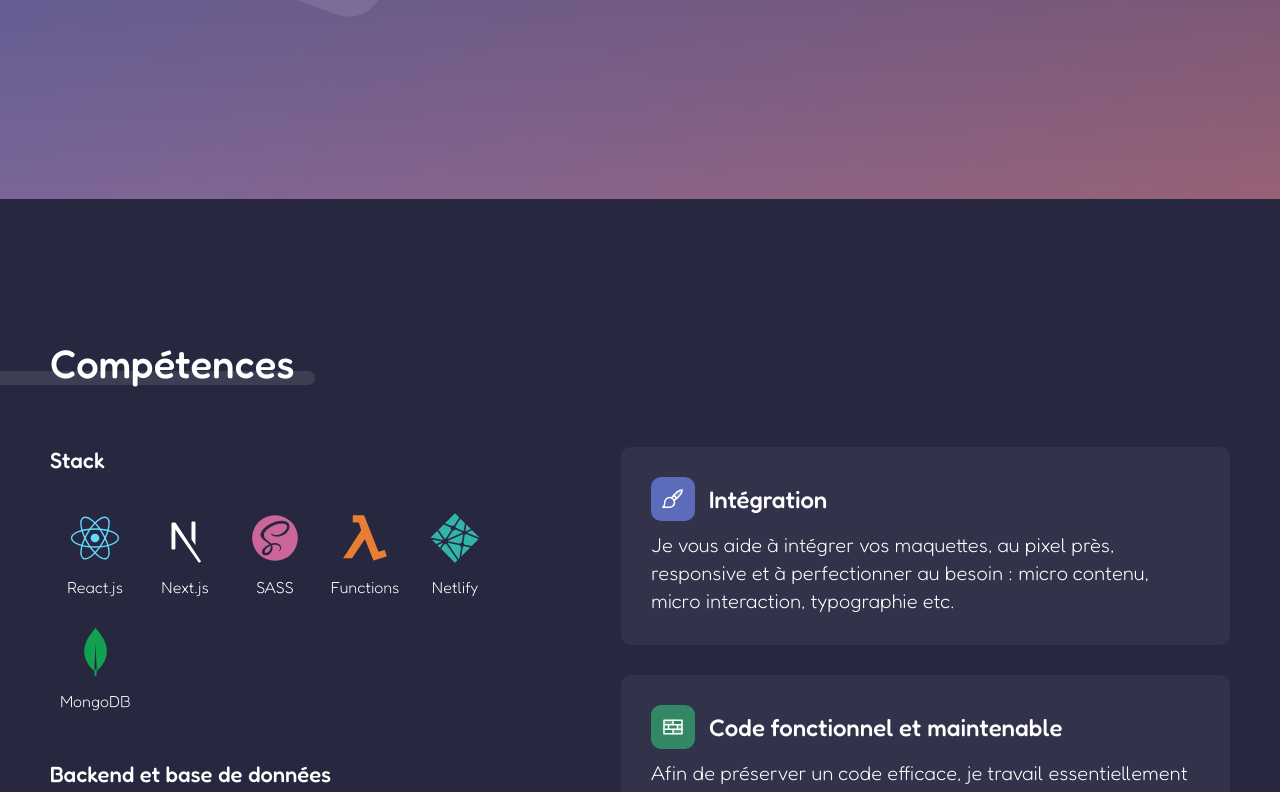
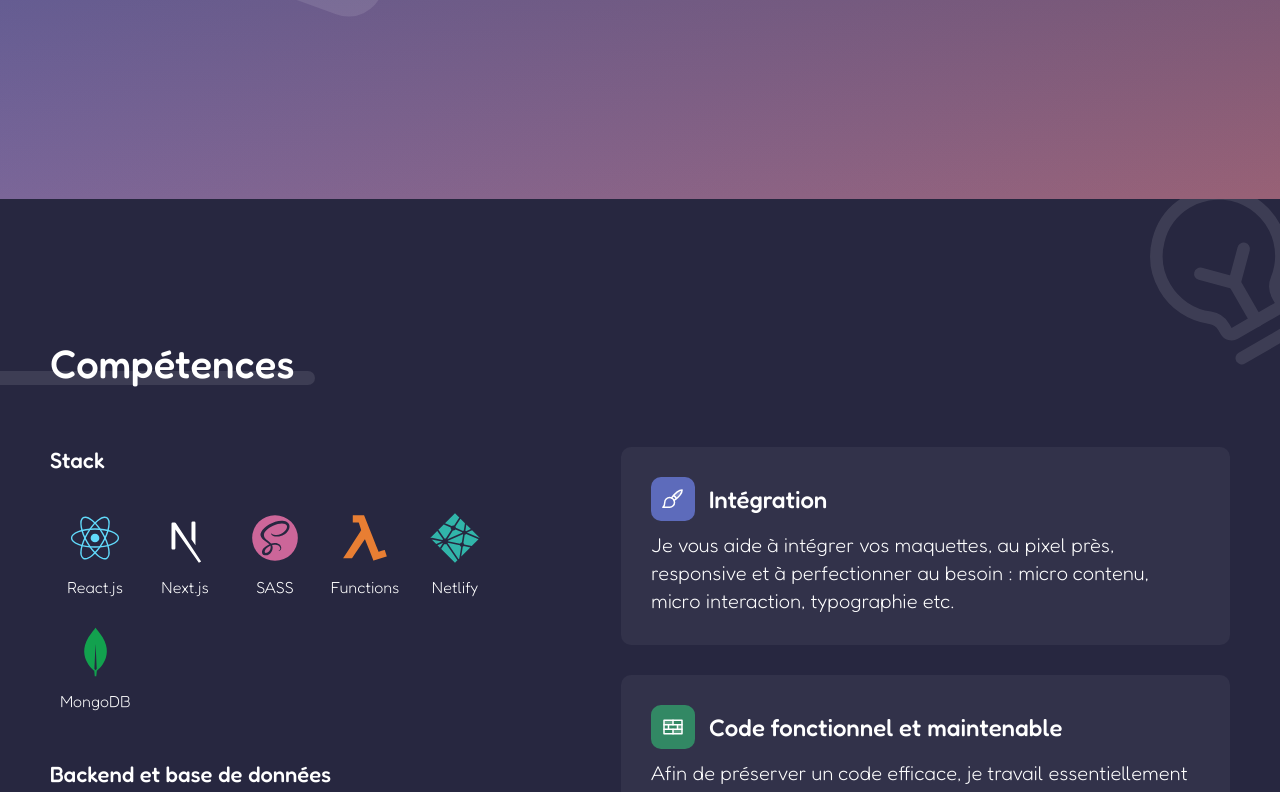
Before and after one commit to anthonyjeamme/ajeamme.dev, a Next.js app: page / in a window 1280 px wide. Shown: the part 561-1353 px from the top of the page. Built offline with nearby package versions, Linux system fonts and the light colour scheme.

Commit message:
Home Page | Clean code & some visual stuff

```diff
--- a/src/Pages/PageHome/ContactSection/ContactSection.tsx
+++ b/src/Pages/PageHome/ContactSection/ContactSection.tsx
@@ -1,9 +1,4 @@
-import {
-  ChatCircleDots,
-  LinkedinLogo,
-  TwitterLogo,
-  YoutubeLogo,
-} from "phosphor-react";
+import { LinkedinLogo, TwitterLogo } from "phosphor-react";
 import React from "react";
 import { ExternalLink } from "../../../utils/ExternalLink/ExternalLink";
 import HomeContainer from "../common/HomeContainer/HomeContainer";
@@ -30,7 +25,7 @@ export const ContactSection = () => {
           <div>
             <ExternalLink href="https://www.linkedin.com/in/anthonyjeamme/">
               <button className={styles["cta"]}>
-                <ChatCircleDots /> Discutons de votre projet !
+                <LinkedinLogo /> Discutons de votre projet !
               </button>
             </ExternalLink>
 
--- a/src/Pages/PageHome/SkillsSection/SkillsSection.module.scss
+++ b/src/Pages/PageHome/SkillsSection/SkillsSection.module.scss
@@ -4,6 +4,19 @@
   padding: 140px 0;
   max-width: 100vw;
   overflow: hidden;
+  position: relative;
+
+  .illustration {
+    position: absolute;
+    top: -30px;
+    right: -60px;
+    font-size: 200px;
+    opacity: 0.1;
+    transform: rotate(-30deg);
+
+    @media (max-width: 768px) {
+    }
+  }
 
   .columns {
     display: flex;
--- a/src/Pages/PageHome/SkillsSection/SkillsSection.tsx
+++ b/src/Pages/PageHome/SkillsSection/SkillsSection.tsx
@@ -1,4 +1,10 @@
-import { Gauge, PaintBrush, Wall } from "phosphor-react";
+import {
+  Airplane,
+  Gauge,
+  LightbulbFilament,
+  PaintBrush,
+  Wall,
+} from "phosphor-react";
 import React from "react";
 import HomeContainer from "../common/HomeContainer/HomeContainer";
 import SectionTitle from "../common/SectionTitle/SectionTitle";
@@ -6,20 +12,27 @@ import SectionTitle from "../common/SectionTitle/SectionTitle";
 // Icons
 import NextJSIcon from "../../../components/Icons/NextJSIcon";
 
-import styles from "./SkillsSection.module.scss";
 import ReactIcon from "../../../components/Icons/ReactIcon";
 import SASSIcon from "../../../components/Icons/SASSIcon";
 import AWSLambdaIcon from "../../../components/Icons/AWSLambdaIcon";
 import NetlifyIcon from "../../../components/Icons/NetlifyIcon";
 import MongoDBIcon from "../../../components/Icons/MongoDBIcon";
 
+import { classNameModule } from "../../../utils/classNameModule/classNameModule";
+import styles from "./SkillsSection.module.scss";
+const className = classNameModule(styles);
+
 export const SkillsSection = () => {
   return (
-    <div className={styles["SkillsSection"]} id="competence">
+    <div {...className("SkillsSection")} id="competence">
+      <div {...className("illustration")}>
+        <LightbulbFilament />
+      </div>
+
       <HomeContainer large>
         <SectionTitle>Compétences</SectionTitle>
 
-        <div className={styles["columns"]}>
+        <div {...className("columns")}>
           <Skills />
           <Arguments />
         </div>
@@ -34,29 +47,29 @@ const Skills = () => (
   <div>
     <h3>Stack</h3>
 
-    <div className={styles["stack"]}>
-      <div className={styles["item"]}>
+    <div {...className("stack")}>
+      <div {...className("item")}>
         <ReactIcon />
         <div>React.js</div>
       </div>
-      <div className={styles["item"]}>
+      <div {...className("item")}>
         <NextJSIcon />
         <div>Next.js</div>
       </div>
-      <div className={styles["item"]}>
+      <div {...className("item")}>
         <SASSIcon />
         <div>SASS</div>
       </div>
 
-      <div className={styles["item"]}>
+      <div {...className("item")}>
         <AWSLambdaIcon />
         <div>Functions</div>
       </div>
-      <div className={styles["item"]}>
+      <div {...className("item")}>
         <NetlifyIcon />
         <div>Netlify</div>
       </div>
-      <div className={styles["item"]}>
+      <div {...className("item")}>
         <MongoDBIcon />
         <div>MongoDB</div>
       </div>
@@ -77,15 +90,15 @@ const Skills = () => (
 );
 
 const Arguments = () => (
-  <div className={styles["arguments"]}>
-    <div className={styles["argument"]}>
+  <div {...className("arguments")}>
+    <div {...className("argument")}>
       <header>
-        <div className={styles["icon"]}>
+        <div {...className("icon")}>
           <span>
             <PaintBrush weight="duotone" />
           </span>
         </div>
-        <div className={styles["label"]}>Intégration</div>
+        <div {...className("label")}>Intégration</div>
       </header>
 
       <p>
@@ -95,10 +108,10 @@ const Arguments = () => (
       </p>
     </div>
 
-    <div className={styles["argument"]}>
+    <div {...className("argument")}>
       <header>
         <div
-          className={styles["icon"]}
+          {...className("icon")}
           style={{
             backgroundColor: "#328864",
           }}
@@ -107,7 +120,7 @@ const Arguments = () => (
             <Wall weight="duotone" />
           </span>
         </div>
-        <div className={styles["label"]}>Code fonctionnel et maintenable</div>
+        <div {...className("label")}>Code fonctionnel et maintenable</div>
       </header>
       <p>
         Afin de préserver un code efficace, je travail essentiellement en 4
@@ -115,10 +128,10 @@ const Arguments = () => (
       </p>
     </div>
 
-    <div className={styles["argument"]}>
+    <div {...className("argument")}>
       <header>
         <div
-          className={styles["icon"]}
+          {...className("icon")}
           style={{
             backgroundColor: `#d35731`,
           }}
@@ -127,7 +140,7 @@ const Arguments = () => (
             <Gauge weight="duotone" />
           </span>
         </div>
-        <div className={styles["label"]}>
+        <div {...className("label")}>
           Application optimisée performances / SEO
         </div>
       </header>
--- a/src/Pages/PageHome/common/HomeContainer/HomeContainer.module.scss
+++ b/src/Pages/PageHome/common/HomeContainer/HomeContainer.module.scss
@@ -5,6 +5,7 @@
   padding: 0 50px;
   max-width: 100%;
   box-sizing: border-box;
+  position: relative;
 
   @media (max-width: 768px) {
     padding: 0 20px;
```
